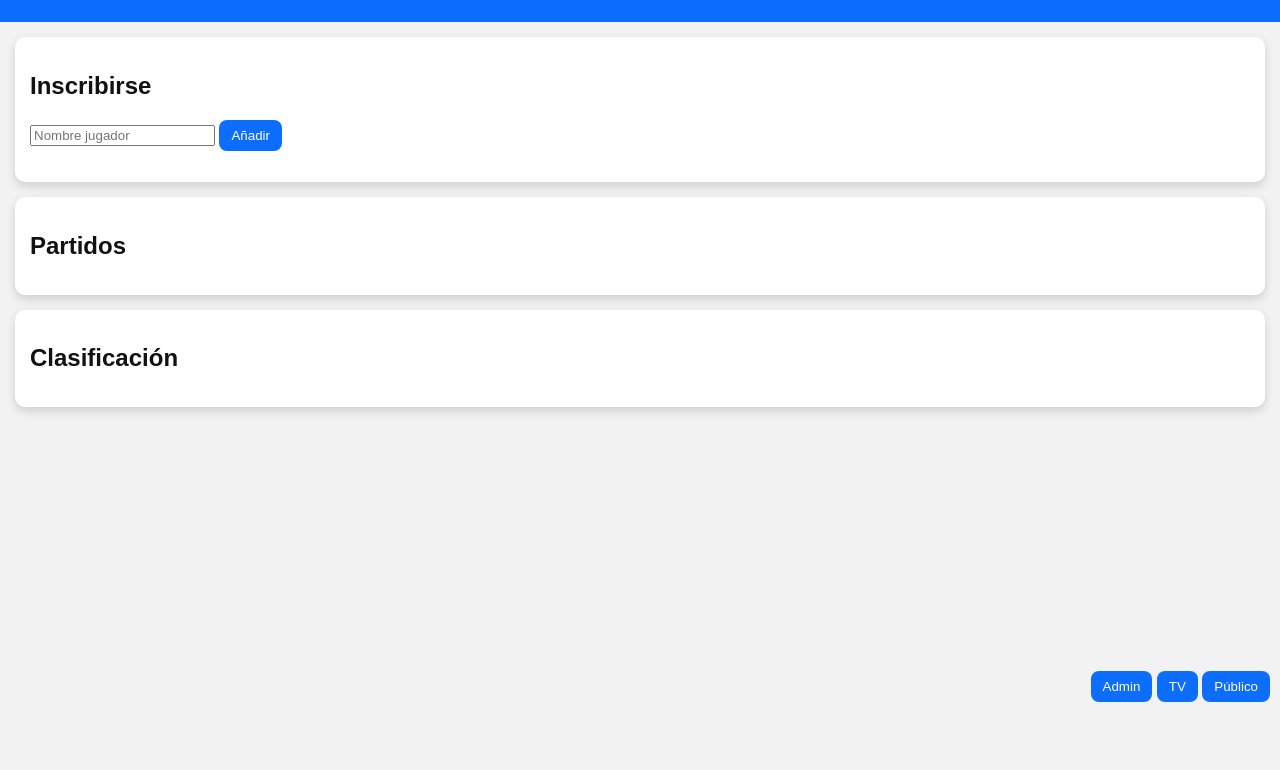
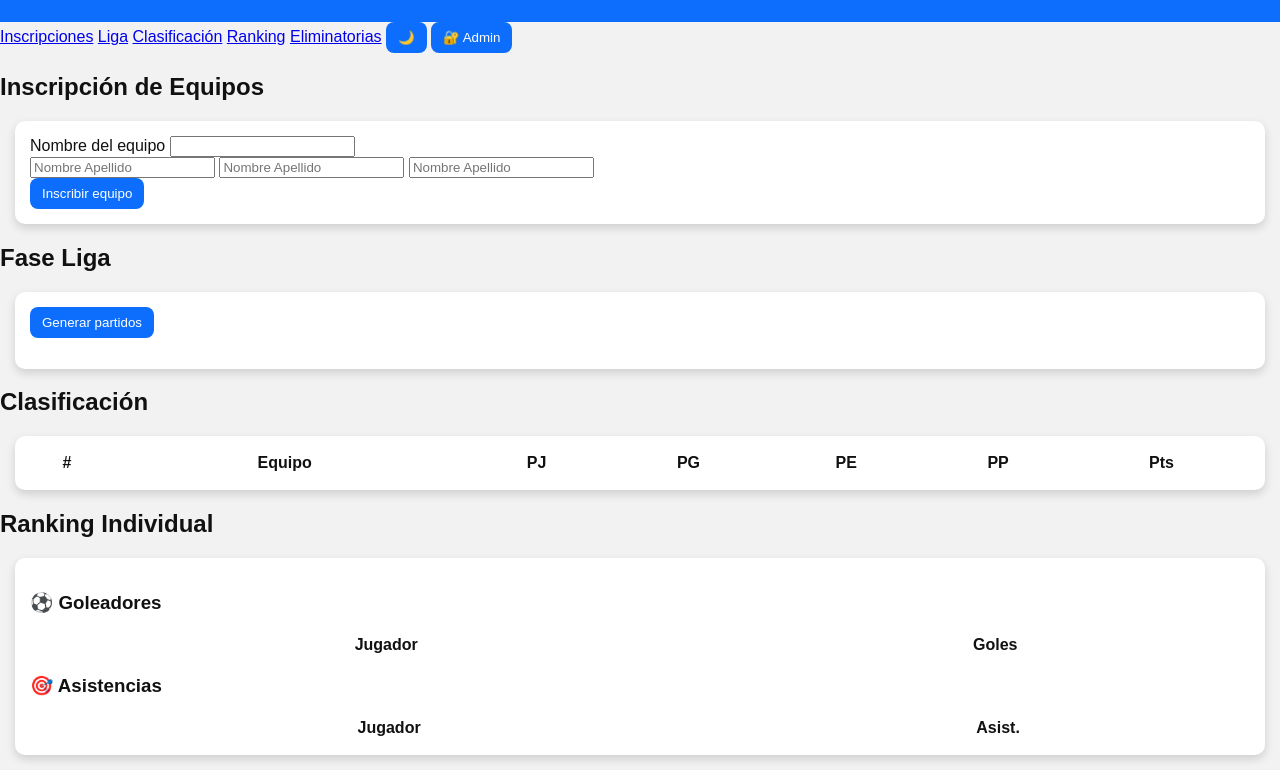
Before and after one commit to Ser-gg10/sanchez-cup, a plain HTML site: page index.html in a window 1280 px wide. Shown: the part 88-858 px from the top of the page. Before the commit the page ends 800 px from the top, so only its background shows below. Drawn offline with Linux system fonts and the light colour scheme.

Commit message:
Update index.html

```diff
--- a/index.html
+++ b/index.html
@@ -3,64 +3,93 @@
 <head>
 <meta charset="UTF-8">
 <meta name="viewport" content="width=device-width, initial-scale=1.0">
-<title>Sánchez Cup</title>
-
-<!-- restaurar modo oscuro antes de pintar -->
-<script>
-if(localStorage.getItem('sc_dark')==='1'){
-  document.documentElement.classList.add('dark');
-}
-</script>
+<title>Sánchez Cup · Torneo 3v3</title>
+<meta name="theme-color" content="#7b1e2b">
 
 <link rel="stylesheet" href="styles.css">
+
+<script>
+// Restaurar modo oscuro antes de pintar
+if(localStorage.getItem('sc_dark')==='1') document.documentElement.classList.add('dark');
+</script>
 </head>
+<body>
 
-<body>
 <header>
-<h1>Sánchez Cup</h1>
-
-<div class="controls">
-<button onclick="toggleDark()">🌙</button>
-</div>
+  <h1>Sánchez Cup</h1>
+  <p>Torneo de Fútbol 3v3</p>
 </header>
 
-<!-- ADMIN LOGIN -->
-<div id="roleSwitcher">
-<button onclick="loginAdmin()">Admin</button>
-<button onclick="setRole('tv')">TV</button>
-<button onclick="setRole('public')">Público</button>
-</div>
+<nav>
+  <a href="#inscripciones">Inscripciones</a>
+  <a href="#liga">Liga</a>
+  <a href="#clasificacion">Clasificación</a>
+  <a href="#ranking">Ranking</a>
+  <a href="#eliminatorias">Eliminatorias</a>
+  <button onclick="toggleDark()">🌙</button>
+  <button onclick="loginAdmin()">🔐 Admin</button>
+</nav>
 
-<!-- INSCRIPCIONES -->
-<section class="public-only card">
-<h2>Inscribirse</h2>
-<input id="playerName" placeholder="Nombre jugador">
-<button onclick="addPlayer()">Añadir</button>
-<ul id="playerList"></ul>
+<section id="inscripciones" class="public-only">
+  <h2>Inscripción de Equipos</h2>
+  <div class="card">
+    <form id="formEquipo">
+      <label>Nombre del equipo</label>
+      <input id="equipo" required>
+      <div class="players">
+        <input class="jugador" placeholder="Nombre Apellido" required>
+        <input class="jugador" placeholder="Nombre Apellido" required>
+        <input class="jugador" placeholder="Nombre Apellido" required>
+      </div>
+      <button class="main">Inscribir equipo</button>
+    </form>
+  </div>
 </section>
 
-<!-- ADMIN PANEL -->
-<section class="admin-only card">
-<h2>Gestión torneo</h2>
-<button onclick="generateMatches()">Generar partidos</button>
-<button onclick="downloadData()">Descargar copia</button>
-<button onclick="uploadData()">Cargar copia</button>
+<section id="liga" class="admin-only public-only">
+  <h2>Fase Liga</h2>
+  <div class="card">
+    <button class="main alt" onclick="generarLiga()">Generar partidos</button>
+    <p id="adminMsg" style="text-align:center;font-weight:700"></p>
+    <div id="partidos"></div>
+  </div>
 </section>
 
-<!-- PARTIDOS -->
-<section class="card">
-<h2>Partidos</h2>
-<div id="matches"></div>
+<section id="clasificacion" class="public-only">
+  <h2>Clasificación</h2>
+  <div class="card">
+    <table width="100%">
+      <thead>
+        <tr><th>#</th><th>Equipo</th><th>PJ</th><th>PG</th><th>PE</th><th>PP</th><th>Pts</th></tr>
+      </thead>
+      <tbody id="tablaClas"></tbody>
+    </table>
+  </div>
 </section>
 
-<!-- CLASIFICACIÓN -->
-<section class="card">
-<h2>Clasificación</h2>
-<div id="table"></div>
+<section id="ranking" class="public-only">
+  <h2>Ranking Individual</h2>
+  <div class="card">
+    <h3>⚽ Goleadores</h3>
+    <table width="100%"><thead><tr><th>Jugador</th><th>Goles</th></tr></thead><tbody id="rankingGoles"></tbody></table>
+    <h3>🎯 Asistencias</h3>
+    <table width="100%"><thead><tr><th>Jugador</th><th>Asist.</th></tr></thead><tbody id="rankingAsist"></tbody></table>
+  </div>
+</section>
+
+<section id="eliminatorias" class="admin-only">
+  <h2>Fase Eliminatoria</h2>
+  <div class="card">
+    <button class="main" onclick="generarEliminatorias()">Generar eliminatorias</button>
+    <div class="bracket" id="bracket"></div>
+  </div>
 </section>
 
 <script src="auth.js"></script>
-<script src="data.js"></script>
 <script src="app.js"></script>
+<script>
+document.addEventListener('DOMContentLoaded',applyPermissions);
+</script>
+
 </body>
 </html>
```
